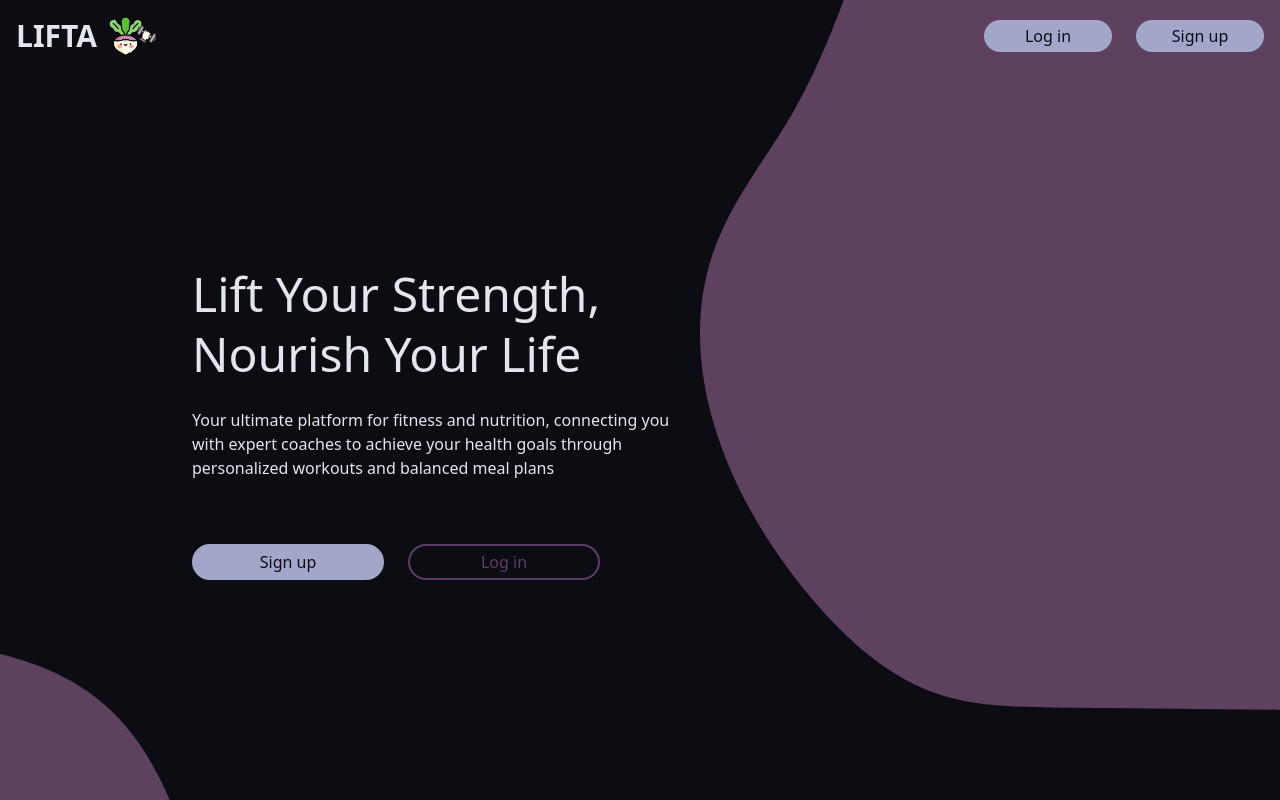
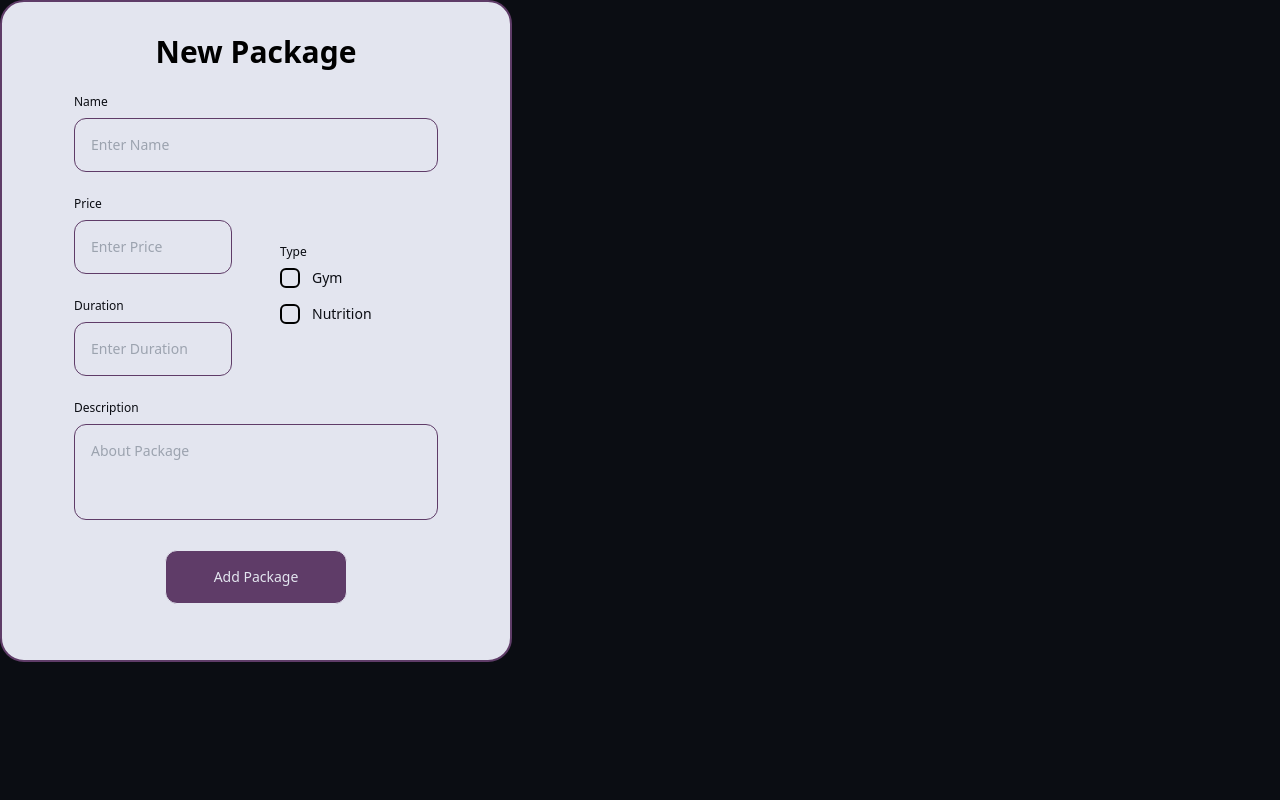
Before and after one commit to OmarGamal10/Lifta, a React (Vite) app in the folder FrontEnd/: page / in a window 1280 px wide. Shown: the top 800 px of the page. Built offline with nearby package versions, Linux system fonts and the light colour scheme; no server answers.

Commit message:
🪛 Modifying package form posted data + err message displayed if post failed

```diff
--- a/FrontEnd/package.json
+++ b/FrontEnd/package.json
@@ -11,7 +11,7 @@
   },
   "dependencies": {
     "@material-tailwind/react": "^2.1.10",
-
+    "axios": "^1.7.9",
     "jwt-decode": "^4.0.0",
     "lucide-react": "^0.462.0",
     "primeicons": "^7.0.0",
--- a/FrontEnd/src/components/coach/packageForm.jsx
+++ b/FrontEnd/src/components/coach/packageForm.jsx
@@ -51,6 +51,7 @@ function PackageForm() {
     setErrors((prevErrors) => ({
       ...prevErrors,
       [name]: "",
+      submit: "",
     }));
   };
 
@@ -77,12 +78,18 @@ function PackageForm() {
     const decodedToken = token ? jwtDecode(token) : null;
     const userId = decodedToken ? decodedToken.user_id : null;
     console.log(userId);
-
+    const data = { ...formData };
+    if (data.type.length == 2) data.type = "Both";
+    else {
+      data.type = data.type[0];
+      data.type = data.type[0].toUpperCase() + data.type.slice(1);
+    }
+    console.log(formData);
     try {
       const response = await post(
         "/packages",
         {
-          ...formData,
+          ...data,
           trainer_id: userId,
         },
         {
@@ -92,9 +99,10 @@ function PackageForm() {
         }
       );
       console.log(response);
-      // navigate("/profile");
+      navigate("/profile");
     } catch (err) {
       console.log(err);
+      setErrors({ submit: err.response.data.message });
     }
   };
 
@@ -117,7 +125,7 @@ function PackageForm() {
             className="bg-textColor border pl-4 w-full rounded-xl border-secondary py-4 text-sm text-backGroundColor placeholder-gray-500 text-left"
             type="text"
             placeholder="Enter Name"
-            maxLength="15"
+            maxLength="40"
             onChange={handleChange}
             value={formData.name}
             autoComplete="off"
@@ -238,6 +246,7 @@ function PackageForm() {
             Add Package
           </button>
         </div>
+        {errors.submit && <ErrorMessage error={errors.submit} />}
       </form>
     </div>
   );
--- a/FrontEnd/src/main.jsx
+++ b/FrontEnd/src/main.jsx
@@ -39,10 +39,9 @@ const router = createBrowserRouter([
   {
     path: "/",
     element: (
-
-      <ProtectedLoggedRoute>
-        <LandingPage />
-      </ProtectedLoggedRoute>
+      // <ProtectedLoggedRoute>
+      <PackageForm />
+      // </ProtectedLoggedRoute>
     ),
   },
   {
```
Also changed, not shown: 1 other file (tests, documents, lock files or other folders).
